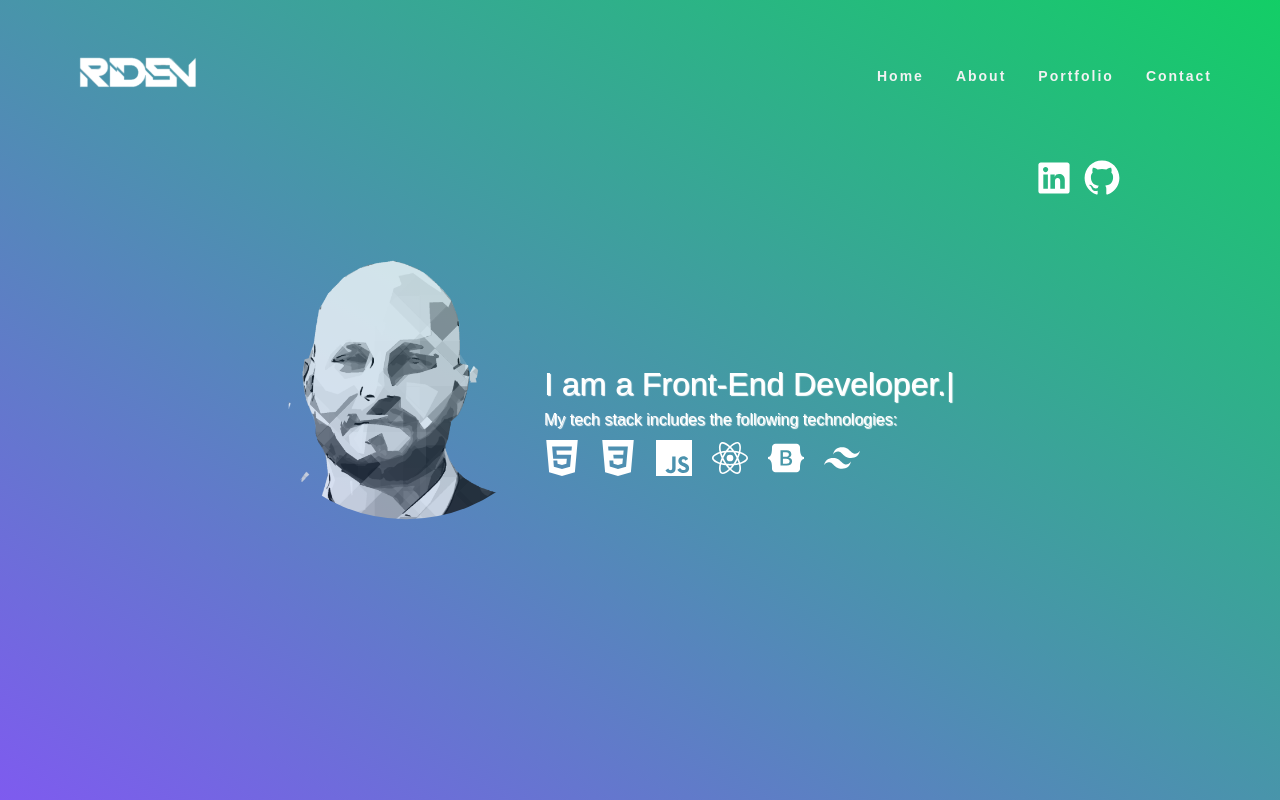
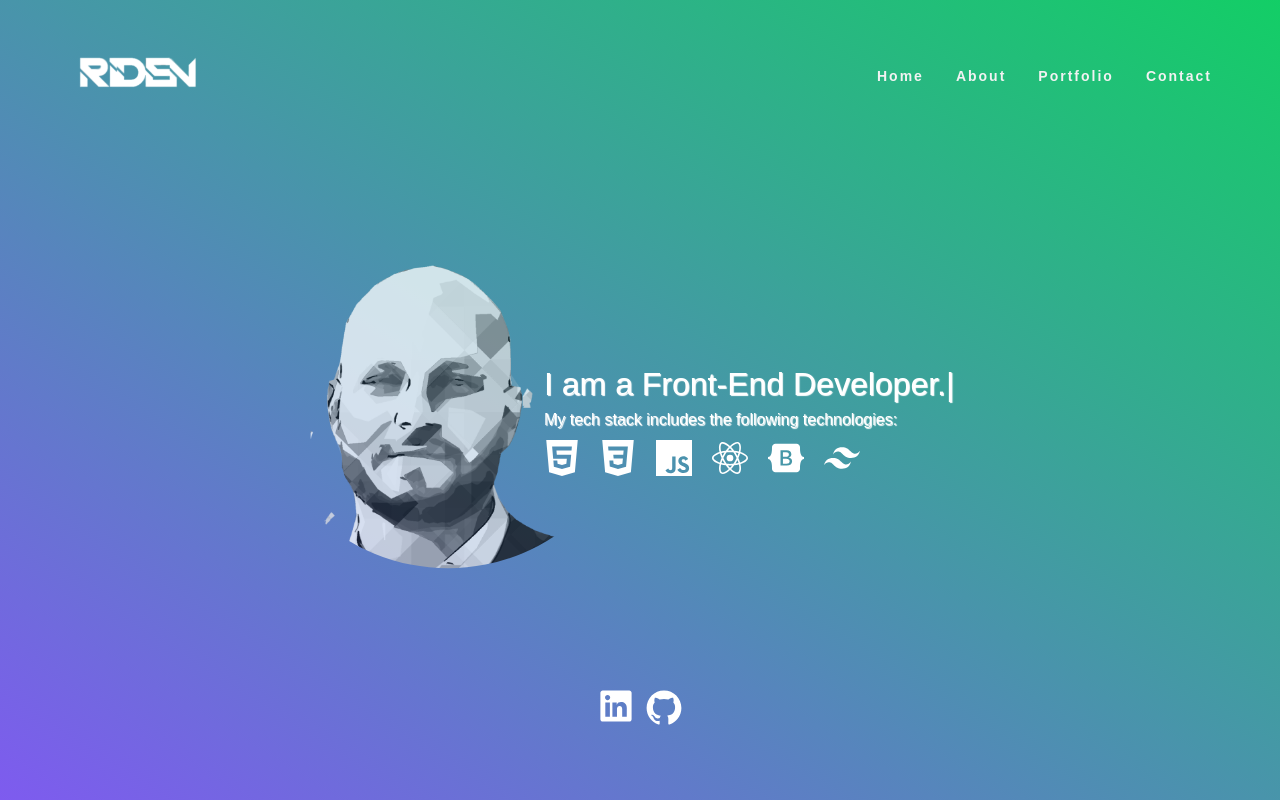
Before and after one commit to RideN91/my-web-portfolio, a React (Create React App) app: page / in a window 1280 px wide. Built offline with nearby package versions, Linux system fonts and the light colour scheme.

Commit message:
Update Home.js

```diff
--- a/src/components/Home.js
+++ b/src/components/Home.js
@@ -45,8 +45,9 @@
                         <SiTailwindcss size={36} className="mr-5 transition-transform transform hover:scale-110" title="Tailwind" />
                     </div>
                 </div>
-                {/*in&GitHub logos*/}
-                <div className="flex mt-2">
+            </div>
+            {/*in&GitHub logos*/}
+            <div className="flex items-center justify-center mt-24">
                     <a href="https://www.linkedin.com/in/daniel-kovalovsk%C3%BD-5b07a4219/" target="_blank" rel="noopener noreferrer">
                         <RxLinkedinLogo size={36} className="mb-[4px] mr-3 transition-transform transform hover:scale-110" />
                     </a>
@@ -54,7 +55,6 @@
                         <RxGithubLogo size={36} className='transition-transform transform hover:scale-110' />
                     </a>
                 </div>
-            </div>
         </>
     );
 }
```
